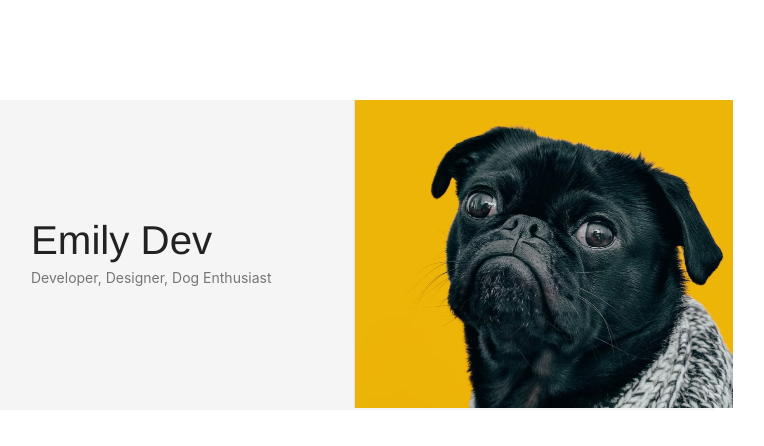
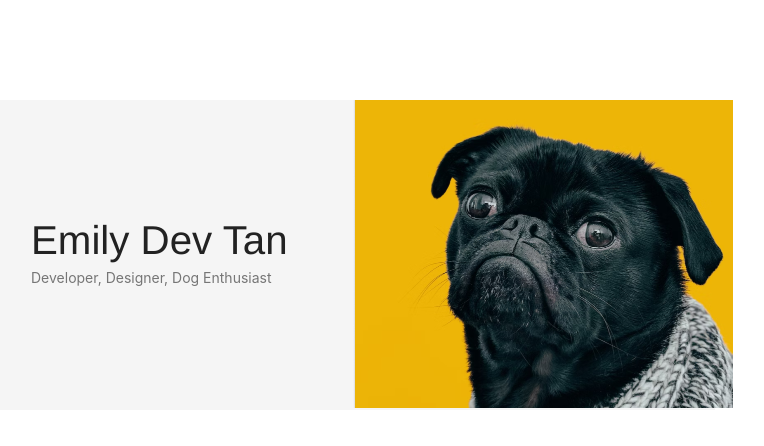
Before and after one commit to Nsc287/N, a plain HTML site: page 1-img-weblayout/Emily Dev.html in a window 1280 px wide. Shown: the whole page, without its empty margins (124-888 px from the left). Drawn offline with Linux system fonts and the light colour scheme.

Commit message:
Name updated

```diff
--- a/1-img-weblayout/Emily Dev.html
+++ b/1-img-weblayout/Emily Dev.html
@@ -11,7 +11,7 @@
 <body>
     <section id="example-1">
         <span class="box">
-            <span class="p-name">Emily Dev</span> <br>
+            <span class="p-name">Emily Dev Tan</span> <br>
             <span class="p-role">Developer, Designer, Dog Enthusiast</span>
         </span>
         <img src="./Emily Dev_files/example-1-img.png" alt="Example-1-Img" class="example-1-img">
```
